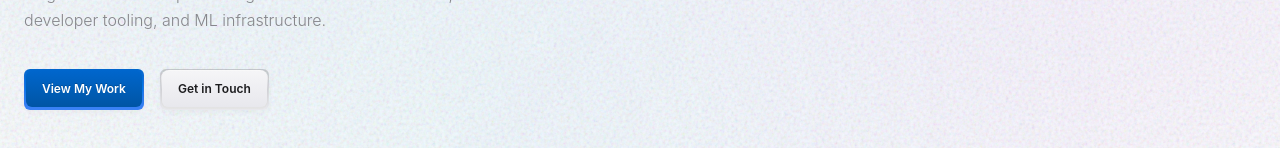
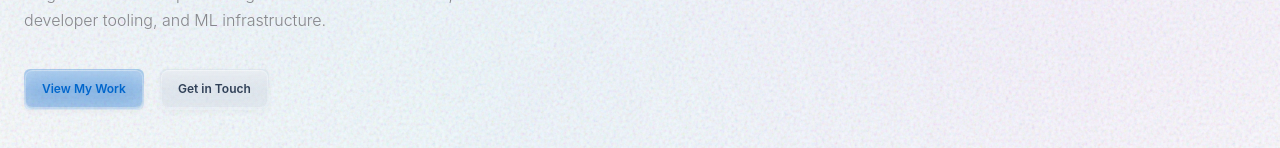
Before and after one commit to Tobilion/tobi-portfolio, a React (Vite) app: page / in a window 1280 px wide. Shown: the part 523-671 px from the top of the page. Built offline with nearby package versions, Linux system fonts and the light colour scheme.

Commit message:
fix: restore clear tinted aesthetic on glass buttons and resolve duplicate ref on text reveal scroll container

```diff
--- a/src/components/ui/liquid-glass-button.tsx
+++ b/src/components/ui/liquid-glass-button.tsx
@@ -197,46 +197,46 @@ const colorVariants: Record<
   }
 > = {
   default: {
-    outer: "bg-gradient-to-b from-[#86868B]/40 to-[#E8E8ED]",
-    inner: "bg-gradient-to-b from-[#FAFAFA] via-[#D1D1D6] to-[#E5E5E5]",
-    button: "bg-gradient-to-b from-[#F5F5F7] to-[#E8E8ED]",
-    textColor: "text-[#1D1D1F]",
+    outer: "bg-gradient-to-b from-slate-300/40 to-slate-200/20",
+    inner: "bg-gradient-to-b from-white/60 via-slate-100/10 to-slate-200/20",
+    button: "bg-slate-500/5 hover:bg-slate-500/10 backdrop-blur-md",
+    textColor: "text-slate-700",
     textShadow: "",
   },
   primary: {
-    outer: "bg-gradient-to-b from-[#0066CC] to-[#3b82f6]",
-    inner: "bg-gradient-to-b from-[#0066CC] via-[#0077ED] to-[#3b82f6]",
-    button: "bg-gradient-to-b from-[#0066CC] to-[#0055A5]",
-    textColor: "text-white",
-    textShadow: "[text-shadow:_0_-1px_0_rgba(0,0,0,0.2)]",
+    outer: "bg-gradient-to-b from-[#0066CC]/30 to-[#0066CC]/10",
+    inner: "bg-gradient-to-b from-white/40 via-[#0066CC]/5 to-[#0066CC]/10",
+    button: "bg-[#0066CC]/8 hover:bg-[#0066CC]/12 backdrop-blur-md",
+    textColor: "text-[#0066cc]",
+    textShadow: "",
   },
   success: {
-    outer: "bg-gradient-to-b from-[#008855] to-[#7CCB9B]",
-    inner: "bg-gradient-to-b from-[#E5F8F0] via-[#006633] to-[#D1F0E6]",
-    button: "bg-gradient-to-b from-[#10B981] to-[#059669]",
-    textColor: "text-white",
-    textShadow: "[text-shadow:_0_-1px_0_rgba(0,0,0,0.2)]",
+    outer: "bg-gradient-to-b from-emerald-500/30 to-emerald-500/10",
+    inner: "bg-gradient-to-b from-white/40 via-emerald-500/5 to-emerald-500/10",
+    button: "bg-emerald-500/8 hover:bg-emerald-500/12 backdrop-blur-md",
+    textColor: "text-emerald-600",
+    textShadow: "",
   },
   error: {
-    outer: "bg-gradient-to-b from-[#5A0000] to-[#FFAEB0]",
-    inner: "bg-gradient-to-b from-[#FFDEDE] via-[#680002] to-[#FFE9E9]",
-    button: "bg-gradient-to-b from-[#EF4444] to-[#DC2626]",
-    textColor: "text-white",
-    textShadow: "[text-shadow:_0_-1px_0_rgba(0,0,0,0.2)]",
+    outer: "bg-gradient-to-b from-red-500/30 to-red-500/10",
+    inner: "bg-gradient-to-b from-white/40 via-red-500/5 to-red-500/10",
+    button: "bg-red-500/8 hover:bg-red-500/12 backdrop-blur-md",
+    textColor: "text-red-600",
+    textShadow: "",
   },
   gold: {
-    outer: "bg-gradient-to-b from-[#D4AF37] to-[#EAD98F]",
-    inner: "bg-gradient-to-b from-[#FFFDDD] via-[#AA7C11] to-[#FFF1B3]",
-    button: "bg-gradient-to-b from-[#F39C12] to-[#D35400]",
-    textColor: "text-white",
-    textShadow: "[text-shadow:_0_-1px_0_rgba(0,0,0,0.2)]",
+    outer: "bg-gradient-to-b from-amber-500/30 to-amber-500/10",
+    inner: "bg-gradient-to-b from-white/40 via-amber-500/5 to-amber-500/10",
+    button: "bg-amber-500/8 hover:bg-amber-500/12 backdrop-blur-md",
+    textColor: "text-amber-700",
+    textShadow: "",
   },
   bronze: {
-    outer: "bg-gradient-to-b from-[#864813] to-[#E9B486]",
-    inner: "bg-gradient-to-b from-[#EDC5A1] via-[#5F2D01] to-[#FFDEC1]",
-    button: "bg-gradient-to-b from-[#CD7F32] to-[#A0522D]",
-    textColor: "text-[#FFF7F0]",
-    textShadow: "[text-shadow:_0_-1px_0_rgba(0,0,0,0.2)]",
+    outer: "bg-gradient-to-b from-orange-600/30 to-orange-600/10",
+    inner: "bg-gradient-to-b from-white/40 via-orange-600/5 to-orange-600/10",
+    button: "bg-orange-600/8 hover:bg-orange-600/12 backdrop-blur-md",
+    textColor: "text-orange-700",
+    textShadow: "",
   },
 };
 
--- a/src/components/ui/text-reveal.tsx
+++ b/src/components/ui/text-reveal.tsx
@@ -22,14 +22,13 @@ const TextRevealByWord: FC<TextRevealByWordProps> = ({
   const words = text.split(" ");
 
   return (
-    <div ref={targetRef} className={cn("relative z-0 h-[120vh]", className)}>
+    <div ref={targetRef} className={cn("relative z-0 h-[200vh]", className)}>
       <div
         className={
-          "sticky top-0 mx-auto flex h-[50%] max-w-4xl items-center bg-transparent px-[1rem] py-[5rem]"
+          "sticky top-0 mx-auto flex h-screen max-w-4xl items-center bg-transparent px-[1rem] py-[5rem]"
         }
       >
         <p
-          ref={targetRef}
           className={
             "flex flex-wrap p-5 text-2xl font-extrabold text-black/10 dark:text-white/10 md:p-8 md:text-3xl lg:p-10 lg:text-4xl xl:text-5xl tracking-tight leading-normal"
           }
```
